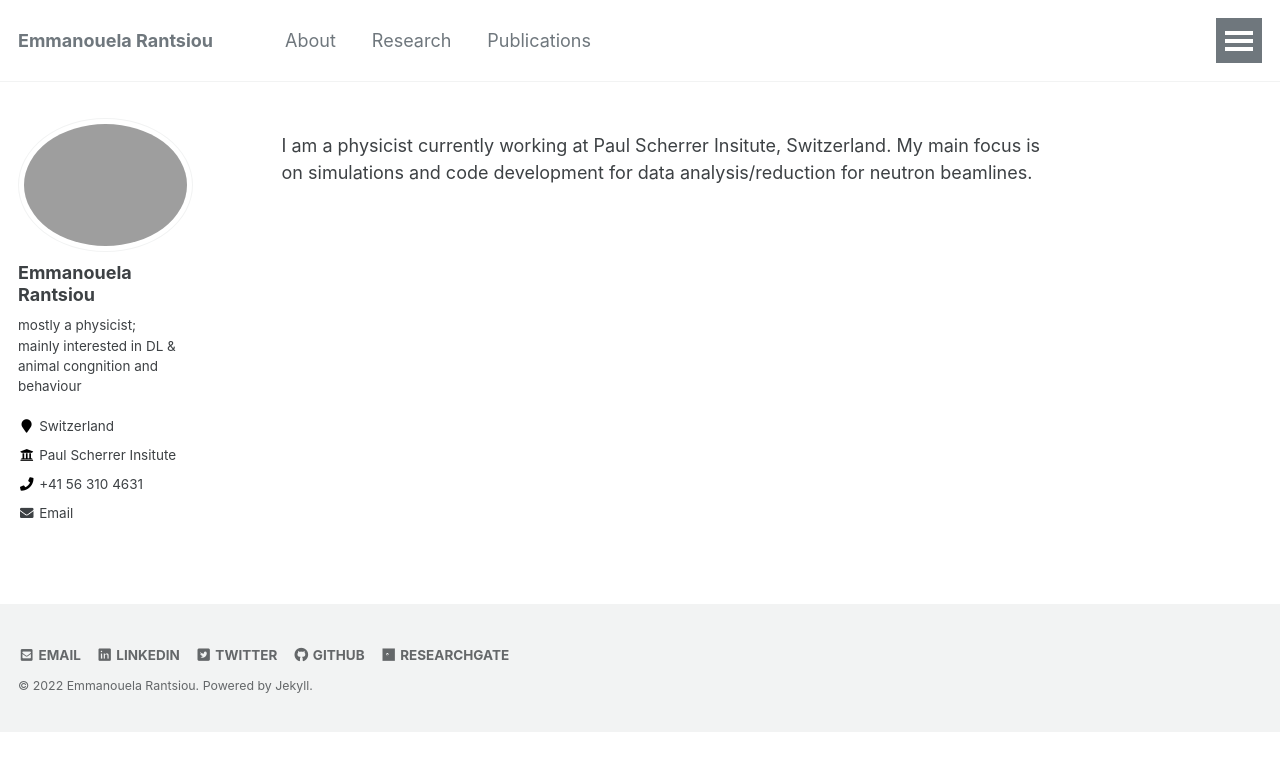
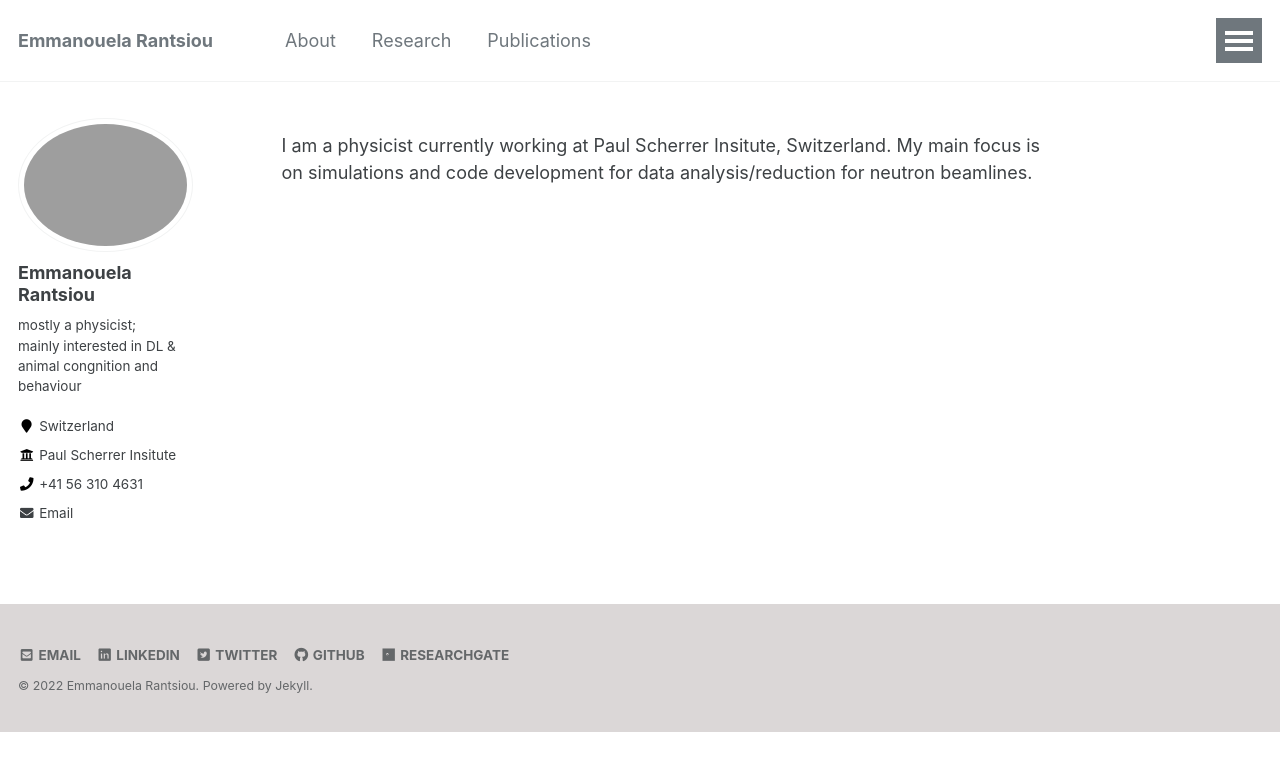
Before and after one commit to emmarant/emmarant.github.io, a Jekyll site: the page built from _pages/intro.md, in a window 1280 px wide. Shown: the top 771 px of the page. Built offline with Jekyll 4.4.1, drawn with Linux system fonts in a browser that asks for light colours.

Commit message:
Update _footer.scss

```diff
--- a/_sass/_footer.scss
+++ b/_sass/_footer.scss
@@ -13,7 +13,7 @@
           animation: intro 0.3s both;
   -webkit-animation-delay: 0.45s;
           animation-delay: 0.45s;
-  background-color: $footer-background-color;
+  background-color: $manou-color-a-light;
 
 
   footer {
```
